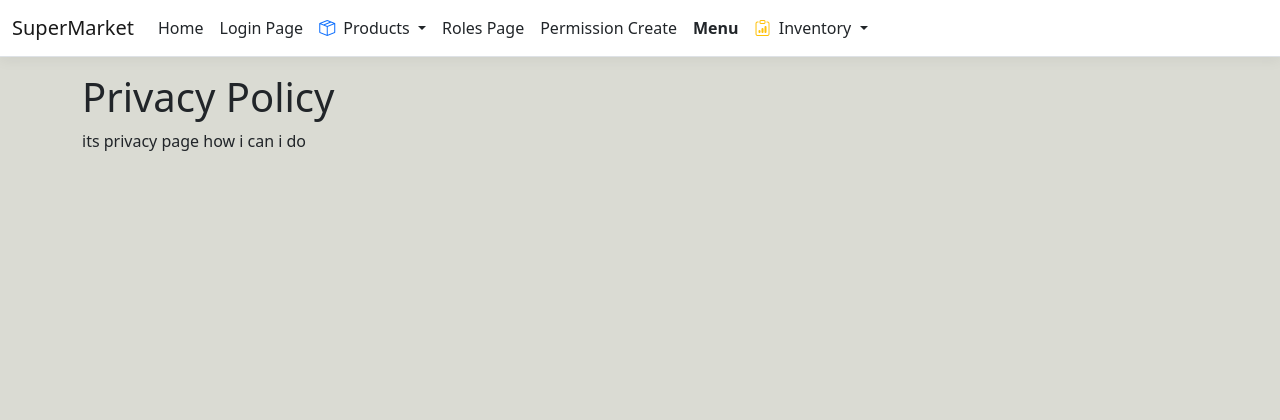
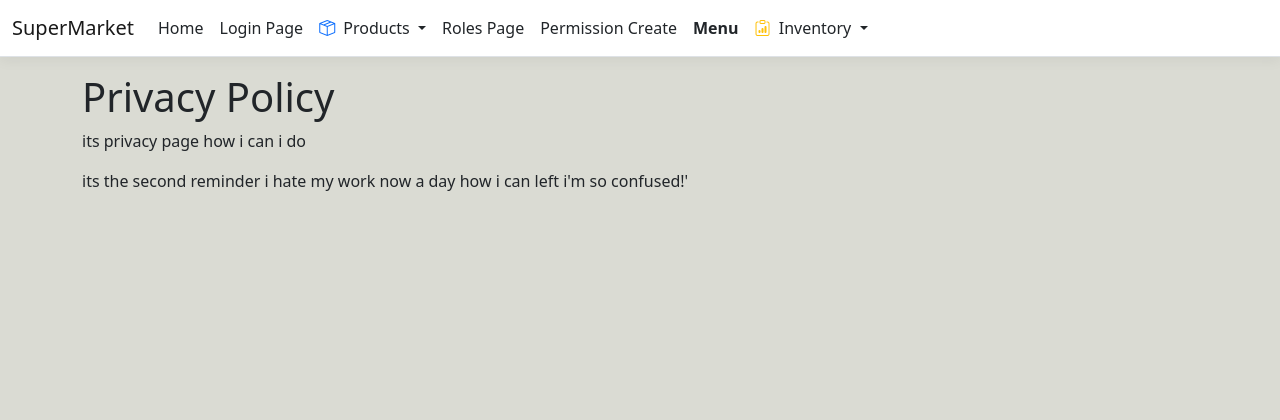
Before and after one commit to abyssinia12/Supermarket_Management, an ASP.NET Core app: page /Home/Privacy in a window 1280 px wide. Shown: the top 420 px of the page. Run offline with ASP.NET Core 8, Linux system fonts and the light colour scheme; style sheets or scripts are compiled from the project's sources.

Commit message:
update style

```diff
--- a/Views/Home/Privacy.cshtml
+++ b/Views/Home/Privacy.cshtml
@@ -3,3 +3,4 @@
 }
 <h1>@ViewData["Title"]</h1>
 <p> its privacy page how i can i do </p>
+<p> its the second reminder i hate my work now a day how i can left i'm so confused!'</p>
```
